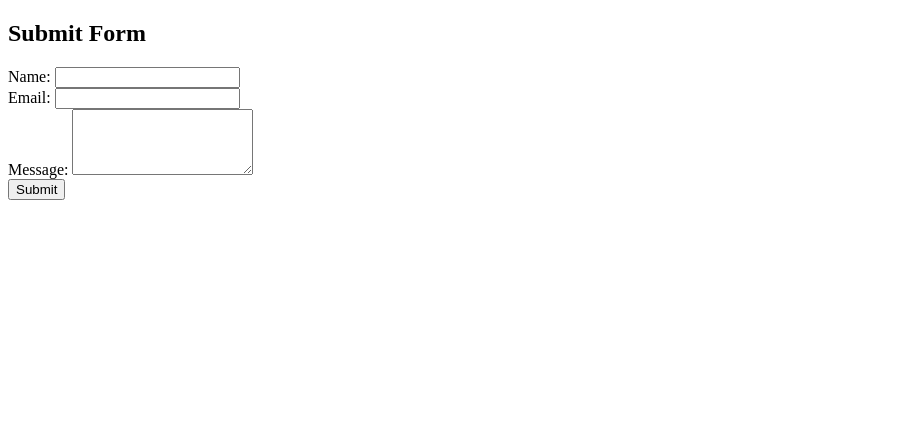
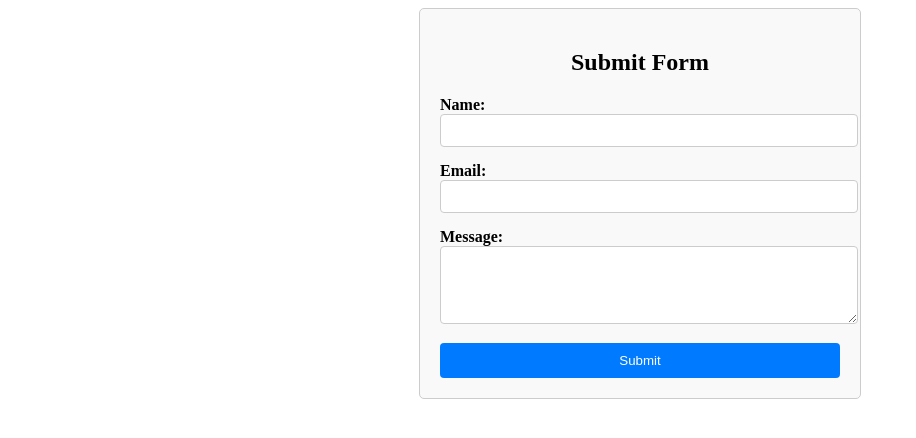
Before and after one commit to somesh8985/assingment-credo, a plain HTML site: page index.html in a window 1280 px wide. Shown: the whole page, without its empty margins (0-916 px from the left). Drawn offline with Linux system fonts and the light colour scheme.

Commit message:
added index.html

```diff
--- a/index.html
+++ b/index.html
@@ -1,6 +1,7 @@
 <!DOCTYPE html>
 <html lang="en">
 <head>
+  <link rel="stylesheet" href="styles.css">
   <meta charset="UTF-8">
   <meta name="viewport" content="width=device-width, initial-scale=1.0">
   <title>Form Submission</title>
--- /dev/null
+++ b/styles.css
@@ -0,0 +1,45 @@
+.container {
+    max-width: 400px;
+    margin: 0 auto;
+    padding: 20px;
+    border: 1px solid #ccc;
+    border-radius: 5px;
+    background-color: #f9f9f9;
+  }
+
+  h2 {
+    text-align: center;
+  }
+
+  .form-group {
+    margin-bottom: 15px;
+  }
+
+  label {
+    display: block;
+    font-weight: bold;
+  }
+
+  input[type="text"],
+  input[type="email"],
+  textarea {
+    width: 100%;
+    padding: 8px;
+    border: 1px solid #ccc;
+    border-radius: 4px;
+  }
+
+  button[type="submit"] {
+    width: 100%;
+    padding: 10px;
+    border: none;
+    border-radius: 4px;
+    background-color: #007bff;
+    color: #fff;
+    cursor: pointer;
+    transition: background-color 0.3s ease;
+  }
+
+  button[type="submit"]:hover {
+    background-color: #0056b3;
+  }
```
